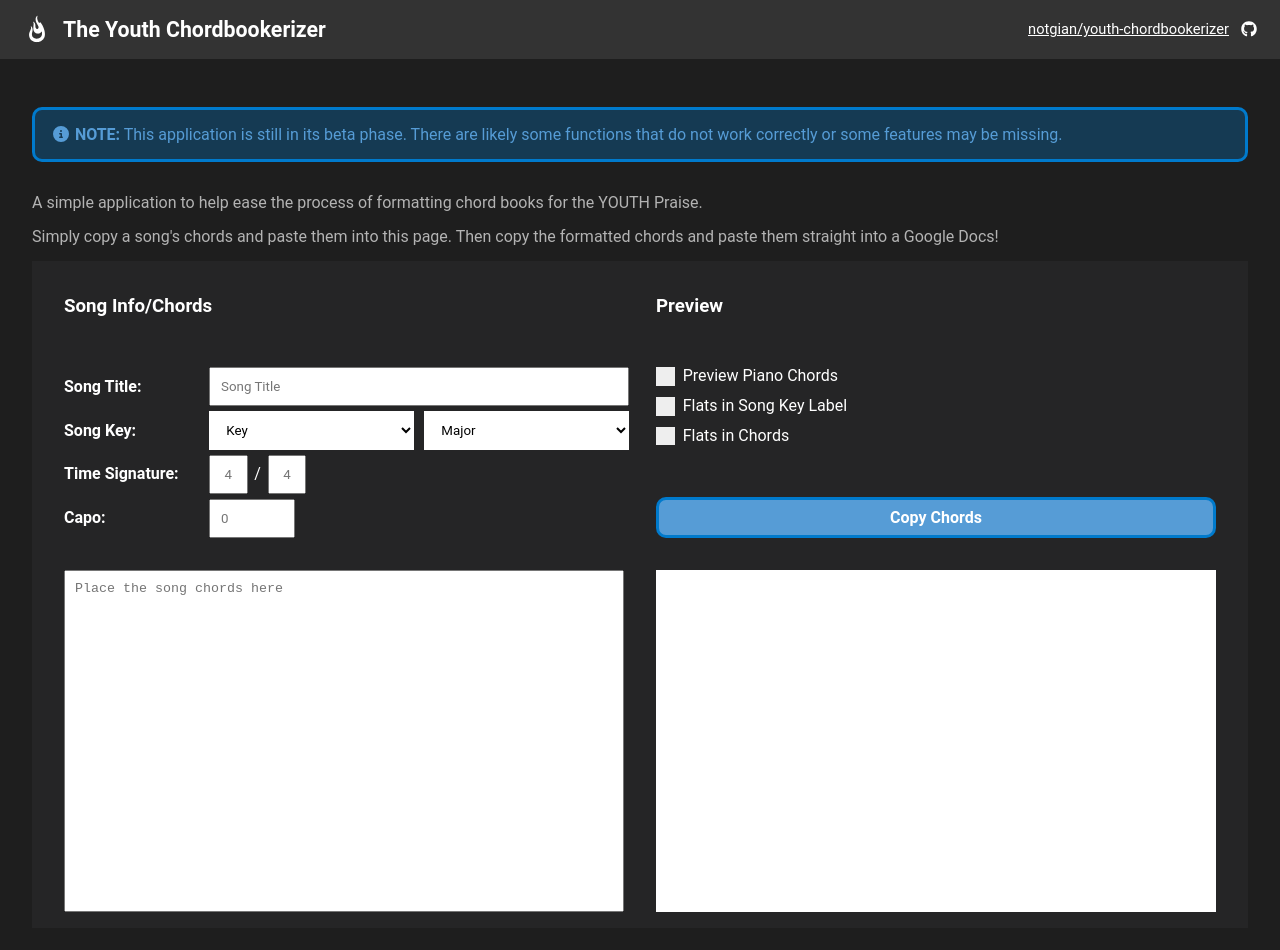
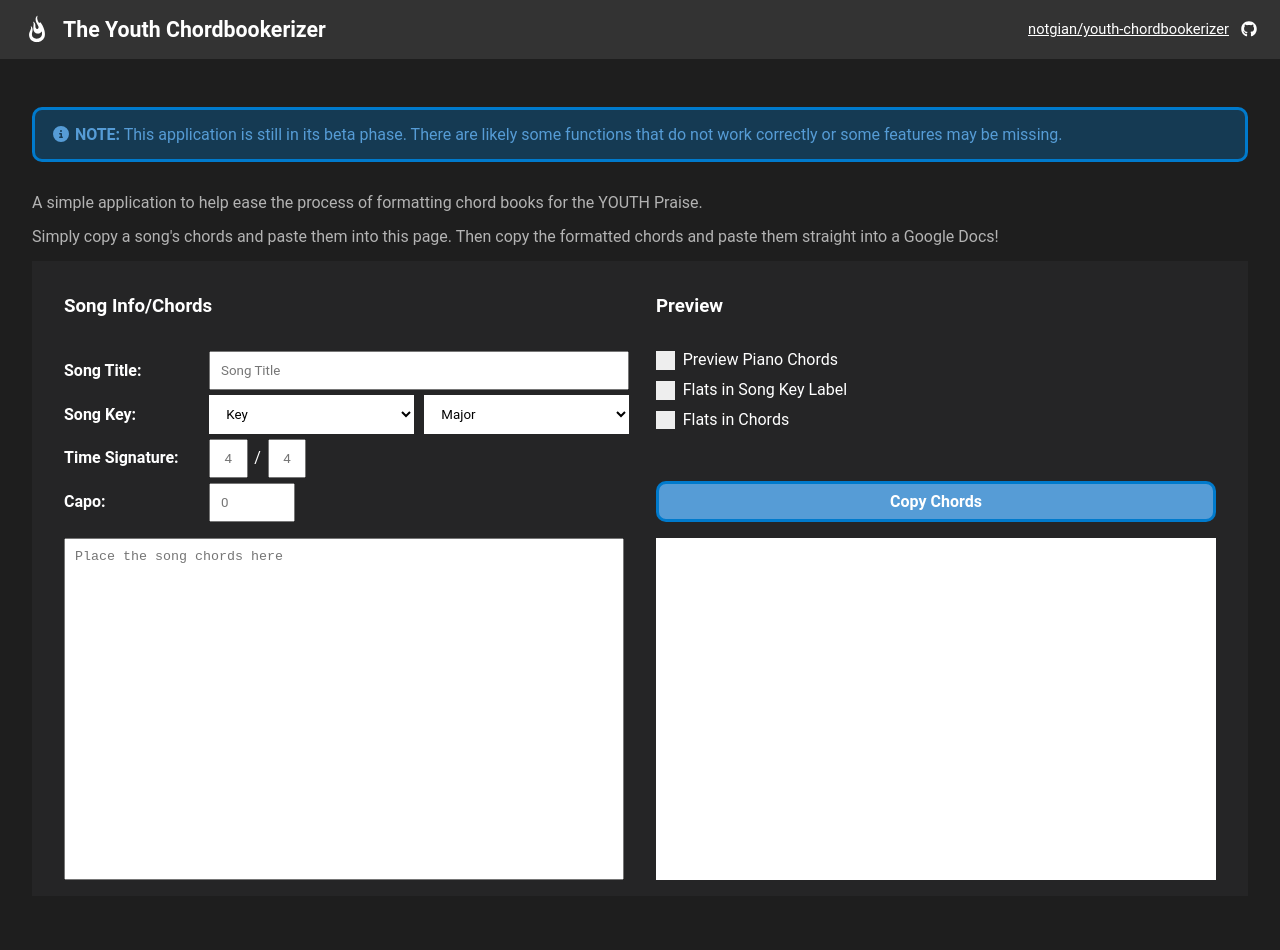
Before and after one commit to notgian/youth-chordbookerizer, a React app: page / in a window 1280 px wide. Shown: the top 950 px of the page. After the commit the page ends 928 px from the top, so only its background shows below. Built offline with nearby package versions, Linux system fonts and the light colour scheme; the HTML template or start-up script is replaced by a standard one.

Commit message:
fix: created separated types for output controls and output preview

```diff
--- a/src/App.css
+++ b/src/App.css
@@ -132,7 +132,8 @@ header .header-gh-icon {
     grid-template-columns: 1fr 1fr;
     text-align: left;
     background-color: var(--bg-secondary);
-    gap: 2em;
+    column-gap: 2em;
+    row-gap: 1em;
     padding: 1em 2em;
 }
 
--- a/src/Chordbookerizer.tsx
+++ b/src/Chordbookerizer.tsx
@@ -32,9 +32,6 @@ const Chordbookerizer = () => {
                 optPianoChords={showPianoChords}
                 optFlatsKeyLabel={showFlatsKeyLabel}
                 optFlatsSongChords={showFlatsSongChords}
-                setOptPianoChords={setShowPianoChords}
-                setOptFlatsKeyLabel={setShowFlatsKeyLabel}
-                setOptFlatsSongChords={setShowFlatsSongChords}
                 previewRef={previewRef}
             />
         </div>
--- a/src/OutputArea.tsx
+++ b/src/OutputArea.tsx
@@ -1,7 +1,7 @@
 import type { CSSProperties } from 'react'
 import { useSyncExternalStore } from 'react';
 import { sharpToFlat, sharpToFlatChord, transposeLine } from './transposer';
-import type { OutputProps } from './types';
+import type { OutputPreviewProps } from './types';
 
 /* constants for styles*/
 const chordColor = '#4a86e8'
@@ -140,7 +140,7 @@ const getRawTextSnapshot = () => {
 };
 
 // Component
-const OutputArea: React.FC<OutputProps> = ({optPianoChords, optFlatsKeyLabel, optFlatsSongChords, previewRef}) => {
+const OutputArea: React.FC<OutputPreviewProps> = ({optPianoChords, optFlatsKeyLabel, optFlatsSongChords, previewRef}) => {
     const snapshot = useSyncExternalStore(subscribe, getRawTextSnapshot);
     const titleText = snapshot.title;
     const key = snapshot.key;
--- a/src/OutputControls.tsx
+++ b/src/OutputControls.tsx
@@ -1,6 +1,6 @@
-import type { OutputProps } from "./types";
+import type { OutputControlProps } from "./types";
 
-const OutputControls: React.FC<OutputProps> = ({
+const OutputControls: React.FC<OutputControlProps> = ({
         setOptFlatsKeyLabel, setOptFlatsSongChords, setOptPianoChords, optFlatsKeyLabel, optFlatsSongChords, optPianoChords, previewRef
     }) =>
     {
```
Also changed, not shown: src/types.ts (+9 -1 lines).
